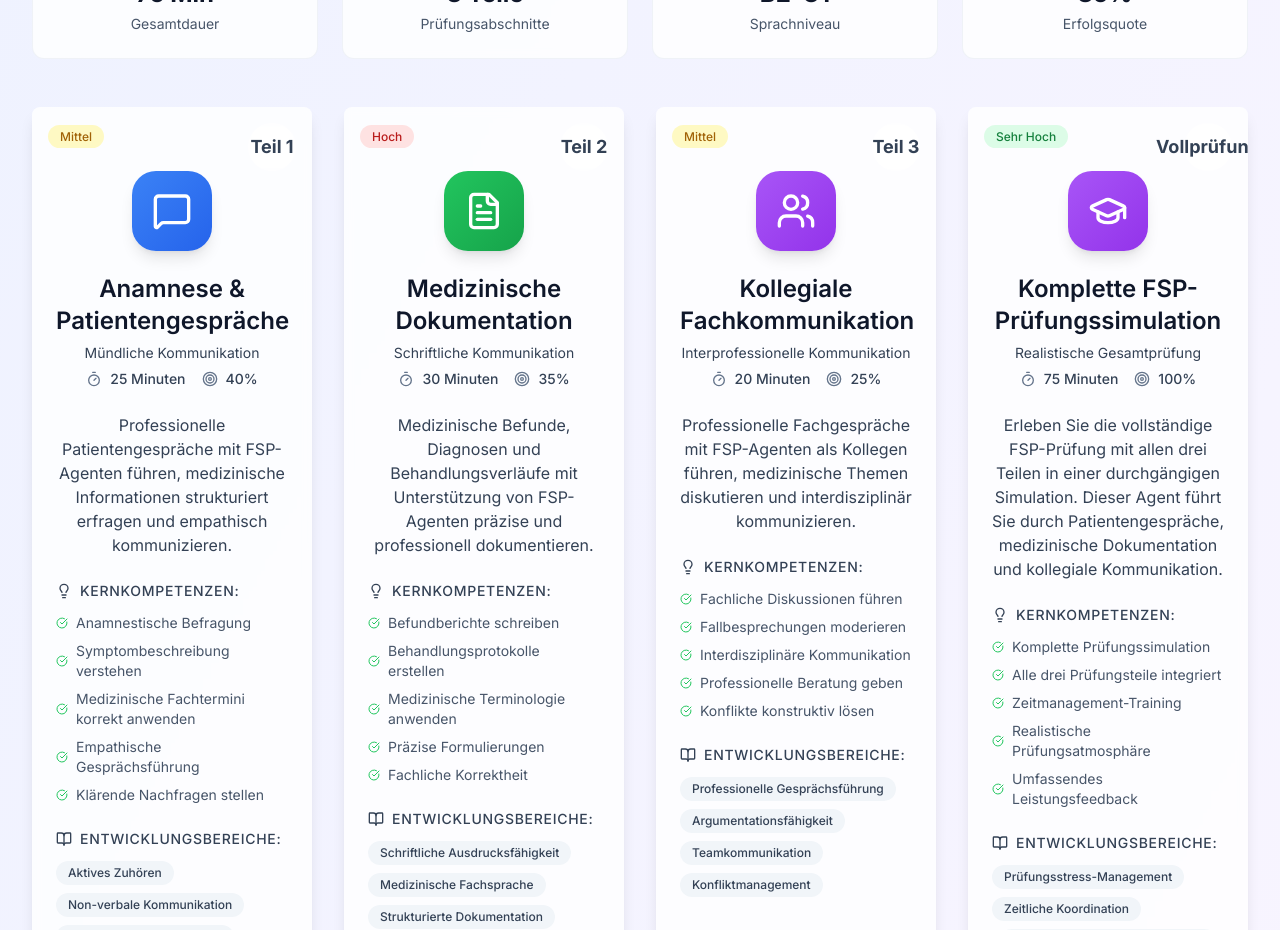
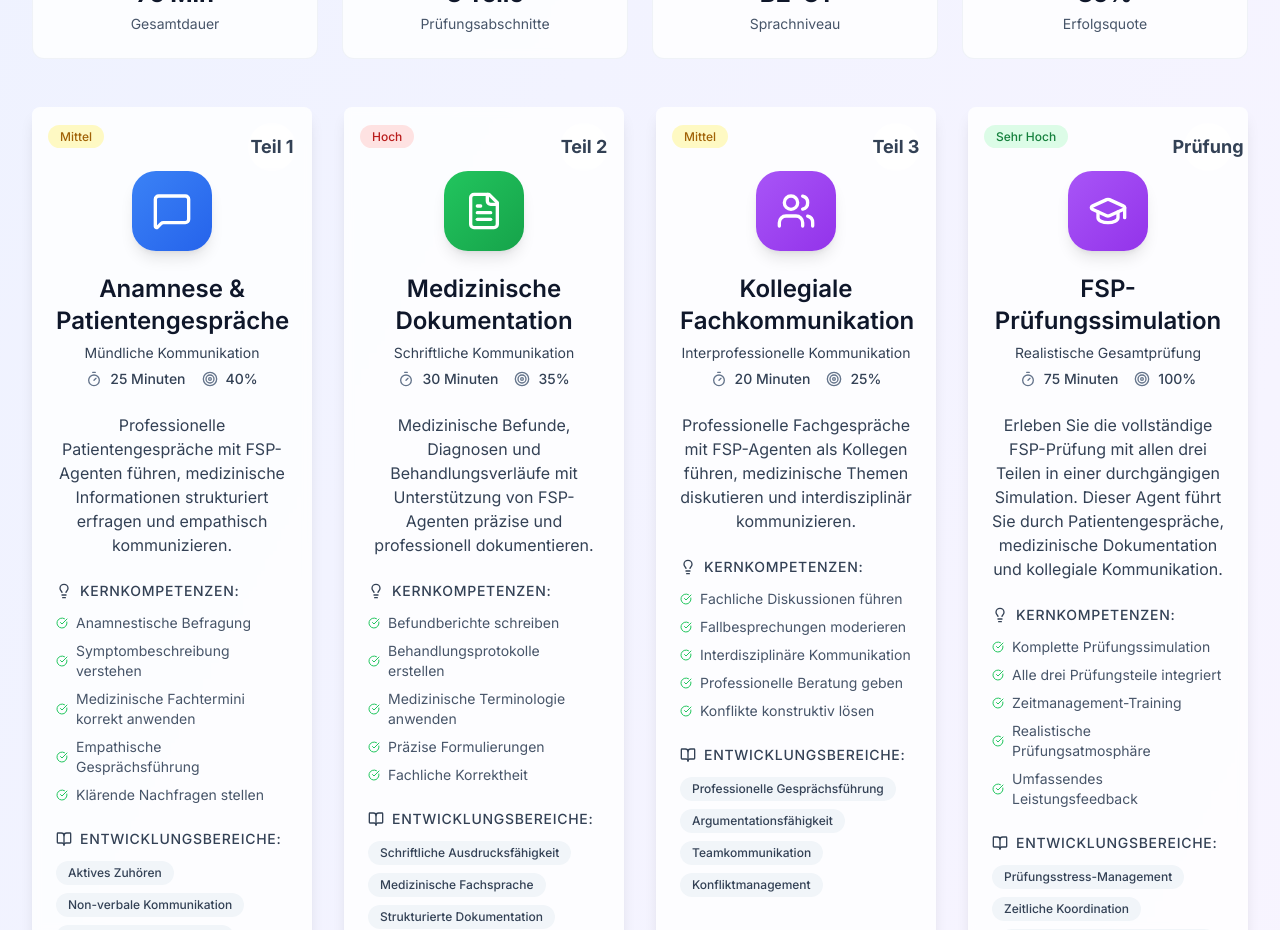
Before and after one commit to kabutar111/FSPui, a React (Vite) app: page / in a window 1280 px wide. Shown: the part 2240-3170 px from the top of the page. Built offline with nearby package versions, Linux system fonts and the light colour scheme.

Commit message:
Change 'Vollprüfung' to 'Prüfung' and shorten title to prevent text overflow

```diff
--- a/src/components/sections/ExamPartsSection.tsx
+++ b/src/components/sections/ExamPartsSection.tsx
@@ -8,7 +8,7 @@ import { theme, classes } from '../../lib/theme';
 const ExamPartsSection: React.FC = () => {
   const [dialogState, setDialogState] = useState<{
     isOpen: boolean;
-    examPart: 'teil1' | 'teil2' | 'teil3' | 'vollprufung' | null;
+    examPart: 'teil1' | 'teil2' | 'teil3' | 'prufung' | null;
     title: string;
     description: string;
   }>({
@@ -19,7 +19,7 @@ const ExamPartsSection: React.FC = () => {
   });
 
   const handleOpenDialog = (part: string, title: string, description: string) => {
-    let examPart: 'teil1' | 'teil2' | 'teil3' | 'vollprufung';
+    let examPart: 'teil1' | 'teil2' | 'teil3' | 'prufung';
     switch (part) {
       case 'Teil 1':
         examPart = 'teil1';
@@ -30,8 +30,8 @@ const ExamPartsSection: React.FC = () => {
       case 'Teil 3':
         examPart = 'teil3';
         break;
-      case 'Vollprüfung':
-        examPart = 'vollprufung';
+      case 'Prüfung':
+        examPart = 'prufung';
         break;
       default:
         examPart = 'teil1';
@@ -139,8 +139,8 @@ const ExamPartsSection: React.FC = () => {
       ]
     },
     {
-      part: "Vollprüfung",
-      title: "Komplette FSP-Prüfungssimulation",
+      part: "Prüfung",
+      title: "FSP-Prüfungssimulation",
       subtitle: "Realistische Gesamtprüfung",
       description: "Erleben Sie die vollständige FSP-Prüfung mit allen drei Teilen in einer durchgängigen Simulation. Dieser Agent führt Sie durch Patientengespräche, medizinische Dokumentation und kollegiale Kommunikation.",
       icon: GraduationCap,
--- a/src/components/ui/agent-dialog.tsx
+++ b/src/components/ui/agent-dialog.tsx
@@ -4,7 +4,7 @@ import { X, MessageSquare, FileText, Users, GraduationCap, Send, Mic, MicOff } f
 interface AgentDialogProps {
   isOpen: boolean;
   onClose: () => void;
-  examPart: 'teil1' | 'teil2' | 'teil3' | 'vollprufung';
+  examPart: 'teil1' | 'teil2' | 'teil3' | 'prufung';
   title: string;
   description: string;
 }
@@ -40,7 +40,7 @@ const AgentDialog: React.FC<AgentDialogProps> = ({
           case 'teil3':
             agentResponse = 'Als Kollege würde ich vorschlagen, dass wir die Therapieoptionen gemeinsam besprechen.';
             break;
-          case 'vollprufung':
+          case 'prufung':
             agentResponse = 'Willkommen zur kompletten FSP-Prüfungssimulation! Wir beginnen mit Teil 1: Anamnese & Patientengespräche. Wie kann ich Ihnen als Patient helfen?';
             break;
         }
@@ -61,7 +61,7 @@ const AgentDialog: React.FC<AgentDialogProps> = ({
         return FileText;
       case 'teil3':
         return Users;
-      case 'vollprufung':
+      case 'prufung':
         return GraduationCap;
       default:
         return MessageSquare;
@@ -76,7 +76,7 @@ const AgentDialog: React.FC<AgentDialogProps> = ({
         return 'bg-green-500';
       case 'teil3':
         return 'bg-purple-500';
-      case 'vollprufung':
+      case 'prufung':
         return 'bg-indigo-500';
       default:
         return 'bg-blue-500';
@@ -199,9 +199,9 @@ const AgentDialog: React.FC<AgentDialogProps> = ({
                 Teamarbeit
               </span>
             )}
-            {examPart === 'vollprufung' && (
+            {examPart === 'prufung' && (
               <span className="px-3 py-1 bg-indigo-100 dark:bg-indigo-900/30 text-indigo-700 dark:text-indigo-300 rounded-full text-xs font-medium">
-                Vollprüfung
+                Prüfung
               </span>
             )}
           </div>
```
